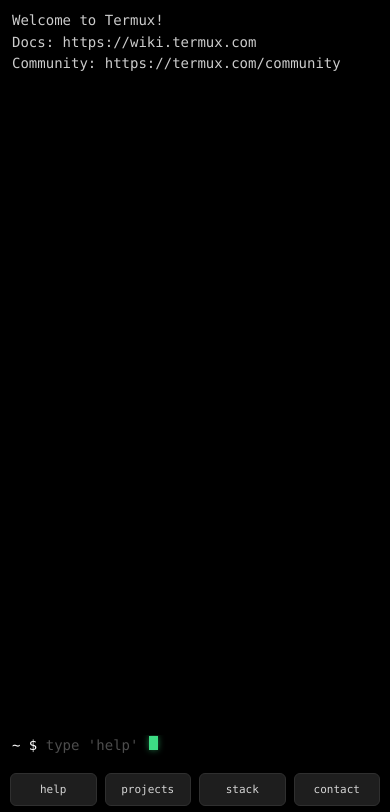
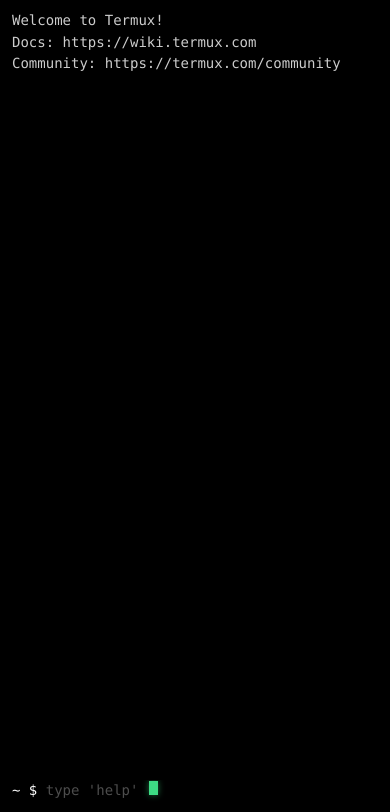
Before and after one commit to AhmedAbdelgelel/protfolio, a plain HTML site: page index.html in a window 390 px wide. Shown: the part 32-844 px from the top of the page. Drawn offline with Linux system fonts and the light colour scheme.

Commit message:
feat: remove mobile quick-command chip row — clean bottom edge

```diff
--- a/assets/css/style.css
+++ b/assets/css/style.css
@@ -259,38 +259,6 @@
 }
 
 /* ============================================================
-   QUICK-COMMAND CHIPS — mobile only, pinned below the screen
-   ============================================================ */
-.chips {
-  flex: 0 0 auto;
-  display: flex;
-  gap: 8px;
-  padding: 10px 12px calc(10px + env(safe-area-inset-bottom));
-  background: #141414;
-  border-top: 1px solid #242424;
-  opacity: 0;
-  transition: opacity 0.25s ease;
-}
-
-.terminal.ready .chips { opacity: 1; }
-
-.chips button {
-  flex: 1;
-  font-family: var(--mono);
-  font-size: 12px;
-  color: #d4d4d4;
-  background: #1e1e1e;
-  border: 1px solid #333;
-  border-radius: 6px;
-  padding: 8px 10px;
-  cursor: pointer;
-  -webkit-tap-highlight-color: transparent;
-}
-
-.chips button:active { background: #333; border-color: #555; }
-.chips button:focus-visible { outline: 1px solid #8a8a8a; outline-offset: 2px; }
-
-/* ============================================================
    NO-JS FALLBACK — static page when scripts can't run
    ============================================================ */
 .fallback {
@@ -333,10 +301,6 @@
 /* ============================================================
    RESPONSIVE
    ============================================================ */
-@media (min-width: 641px) {
-  .chips { display: none; }
-}
-
 @media (max-width: 640px) {
   .screen { padding: 12px 12px 10px; }
 
@@ -370,22 +334,6 @@
   }
 
   .screen__out, .promptline { font-size: 14px; }
-
-  .chips {
-    padding: 6px 10px calc(6px + env(safe-area-inset-bottom));
-    background: transparent;      /* flush with the screen, like Termux keys */
-    border-top: 0;
-  }
-
-  .chips button {
-    padding: 9px 6px;
-    border-radius: 6px;
-    background: #1e1e1e;
-    border-color: #2f2f2f;
-    font-size: 11px;
-  }
-
-  .chips button:active { background: #333; border-color: #4a4a4a; }
 }
 
 /* ============================================================
@@ -394,5 +342,4 @@
 @media (prefers-reduced-motion: reduce) {
   .cursor-block, .status__dot { animation: none; }
   .promptline { transition: none; transform: none; }
-  .chips { transition: none; }
 }
--- a/assets/js/main.js
+++ b/assets/js/main.js
@@ -34,7 +34,6 @@
   var input = doc.getElementById("term-input");
   var mirror = doc.getElementById("mirror");
   var promptRow = doc.getElementById("promptline");
-  var chips = Array.prototype.slice.call(doc.querySelectorAll(".chips button"));
 
   /* the terminal is booting — abort early if markup is missing */
   if (!term || !output || !input || !mirror) return;
@@ -159,7 +158,7 @@
 };
 
 var showPrompt = function () {
-    term.classList.add("ready"); // CSS fades prompt + chips in
+    term.classList.add("ready"); // CSS fades the prompt + input row in
     focusInput();
     if (isReload()) {
       /* refresh → reset to a clean home: drop any section hash from the URL
@@ -288,15 +287,6 @@
   });
 
   /* ============================================================
-     Quick-command chips — mobile only. Tap = typed + submitted.
-     ============================================================ */
-  chips.forEach(function (chip) {
-    chip.addEventListener("click", function () {
-      execute(chip.dataset.cmd || chip.textContent);
-    });
-  });
-
-  /* ============================================================
      Click anywhere in the terminal → refocus the hidden input
      ============================================================ */
   term.addEventListener("click", function (e) {
--- a/index.html
+++ b/index.html
@@ -91,14 +91,6 @@
           aria-label="Terminal commands — type help for a list" />
       </div>
     </main>
-
-    <!-- mobile quick commands: tap = typed + submitted -->
-    <nav class="chips" aria-label="Quick commands">
-      <button type="button" data-cmd="help">help</button>
-      <button type="button" data-cmd="projects">projects</button>
-      <button type="button" data-cmd="stack">stack</button>
-      <button type="button" data-cmd="contact">contact</button>
-    </nav>
   </div>
 
   <!-- ==================== NO-JS FALLBACK ==================== -->
```
